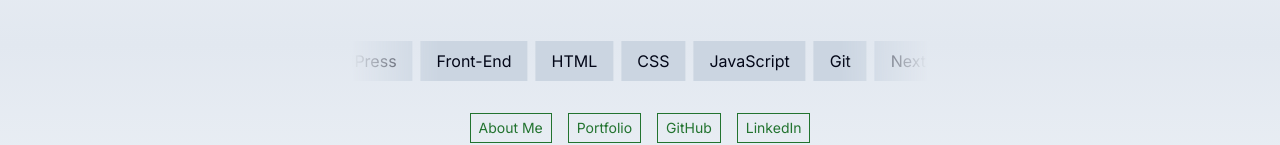
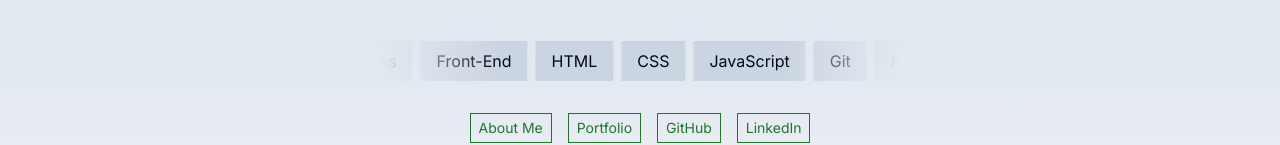
Before and after one commit to reinerb/btreiner-dot-com, a Next.js app: page / in a window 1280 px wide. Shown: the part 356-501 px from the top of the page. Built offline with nearby package versions, Linux system fonts and the light colour scheme; a web font is replaced by a local one.

Commit message:
Adjust scrolling text styles

```diff
--- a/styles/globals.css
+++ b/styles/globals.css
@@ -33,8 +33,10 @@
       mask: linear-gradient(
         90deg,
         transparent,
-        white 15%,
-        white 85%,
+        transparent 5%,
+        white 25%,
+        white 75%,
+        transparent 95%,
         transparent
       );
     }
```
